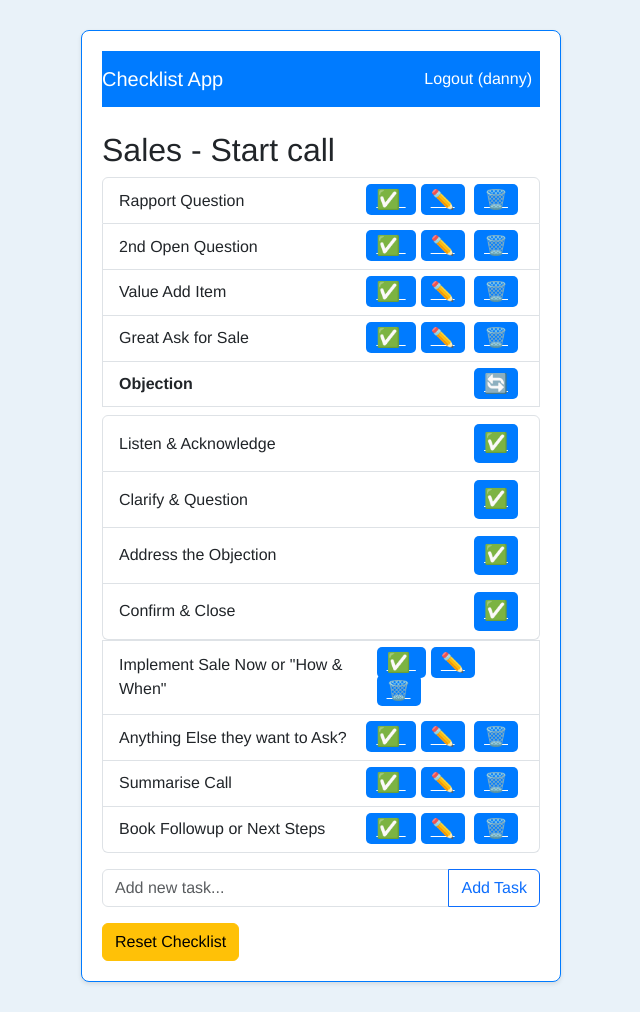
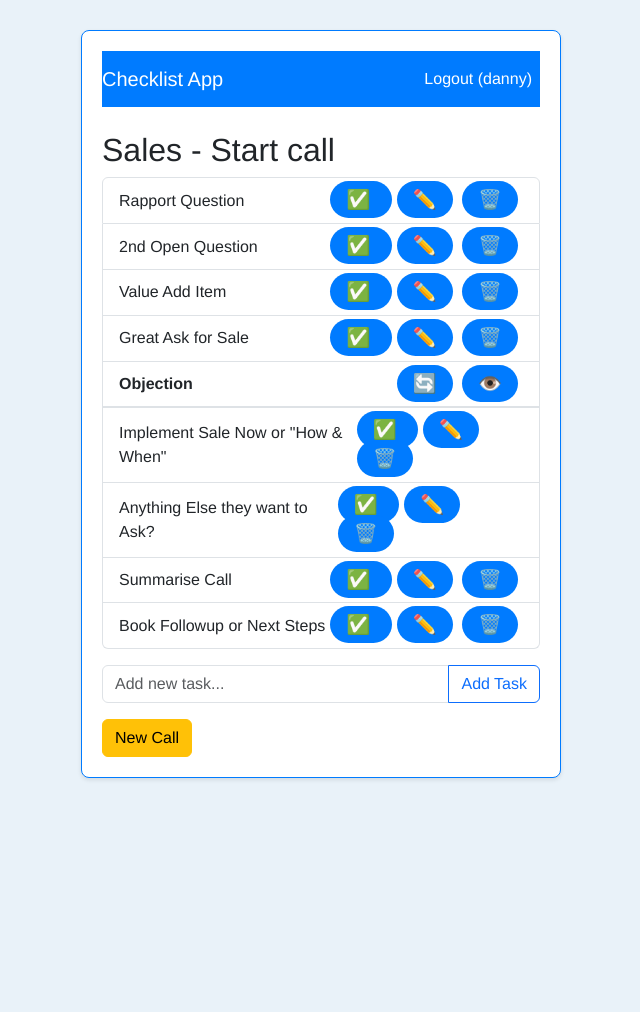
Before and after one commit to neonnubula/fycCallCentre, a Flask app: a page that uses your_project/templates/checklist.html in a window 1280 px wide. Shown: the whole page, without its empty margins (319-959 px from the left). After the commit the page ends 780 px from the top, so only its background shows below. Run offline with Flask 3, Linux system fonts and the light colour scheme; a user stored in the database is signed in; data comes from the database, SQL or seed files in the repository.

Commit message:
design improvements

```diff
--- a/your_project/static/style.css
+++ b/your_project/static/style.css
@@ -27,19 +27,21 @@ body {
     color: #fff !important;
 }
 
-/* Emoji button styling */
+/* Updated emoji button styling */
 .button-emoji {
     font-size: 1.2rem;
-    padding: 5px 10px;
+    padding: 8px 16px;
     border: none;
     background-color: #007bff;
     color: #fff;
-    border-radius: 5px;
+    border-radius: 25px;  /* more rounded and elegant */
     margin-right: 5px;
     cursor: pointer;
-    transition: background-color 0.3s ease;
+    transition: background-color 0.3s ease, transform 0.2s;
+    text-decoration: none;
 }
 
 .button-emoji:hover {
     background-color: #0056b3;
+    transform: translateY(-2px);
 }
--- a/your_project/templates/checklist.html
+++ b/your_project/templates/checklist.html
@@ -15,6 +15,9 @@
         <span>
           {% if task.text == "Objection" and (task.call_type in ["sales", "support"]) and (task.checklist_type == "start call") %}
             <a href="{{ url_for('toggle_task', task_id=task.id) }}" class="button-emoji">🔄</a>
+            <a class="button-emoji" data-bs-toggle="collapse" href="#subChecklist{{ task.id }}" role="button" aria-expanded="false" aria-controls="subChecklist{{ task.id }}">
+              👁️
+            </a>
           {% else %}
             <a href="{{ url_for('toggle_task', task_id=task.id) }}" class="button-emoji">
               {% if task.done %}🔙{% else %}✅{% endif %}
@@ -24,7 +27,8 @@
           {% endif %}
         </span>
       </li>
-      {% if task.text == "Objection" and task.subtasks %}
+      {% if task.text == "Objection" and (task.call_type in ["sales", "support"]) and (task.checklist_type == "start call") and task.subtasks %}
+        <div class="collapse" id="subChecklist{{ task.id }}">
           <ul class="list-group mt-2">
             {% for sub in task.subtasks %}
               <li class="list-group-item d-flex justify-content-between align-items-center">
@@ -35,6 +39,7 @@
               </li>
             {% endfor %}
           </ul>
+        </div>
       {% endif %}
     {% endfor %}
   </ul>
@@ -46,5 +51,7 @@
     </div>
   </form>
 
-  <a href="{{ url_for('new_call', call_type=call_type, checklist_type=checklist_type) }}" class="btn btn-warning mt-3">Reset Checklist</a>
+  <a href="{{ url_for('new_call', call_type=call_type, checklist_type=checklist_type) }}" class="btn btn-warning mt-3">
+      New Call
+  </a>
 {% endblock %}
```
Lines whose indentation alone changed are shown as unchanged.
